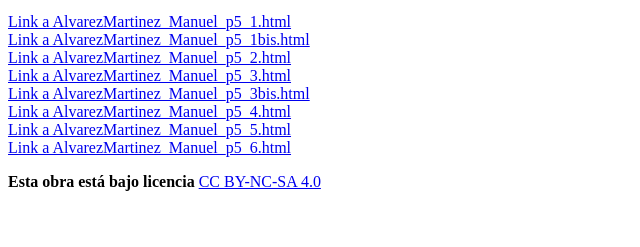
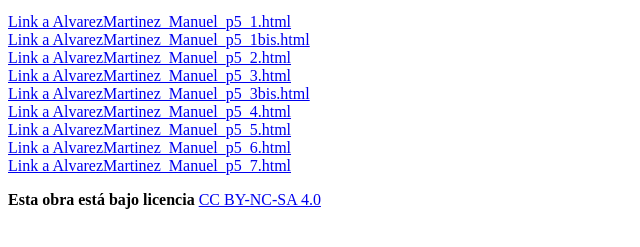
Before and after one commit to ManuelAlvarezMart/manuelalvarezmart.github.io, a plain HTML site: page index.html in a window 1280 px wide. Shown: the part 199-446 px from the top of the page, without its empty margins (0-640 px from the left). Drawn offline with Linux system fonts and the light colour scheme.

Commit message:
index.html

```diff
--- a/index.html
+++ b/index.html
@@ -24,6 +24,7 @@
                  <a href="ejercicios_p5js/AlvarezMartinez_Manuel_p5_4.html"> Link a AlvarezMartinez_Manuel_p5_4.html </a> <br>
                  <a href="ejercicios_p5js/AlvarezMartinez_Manuel_p5_5.html">  Link a AlvarezMartinez_Manuel_p5_5.html </a> <br>
                  <a href="ejercicios_p5js/AlvarezMartinez_Manuel_p5_6.html"> Link a AlvarezMartinez_Manuel_p5_6.html </a> <br>
+                 <a href="ejercicios_p5js/AlvarezMartinez_Manuel_p5_7.html"> Link a AlvarezMartinez_Manuel_p5_7.html </a> <br>
 
 
             <p> <strong> Esta obra está bajo licencia </strong> <a href="https://creativecommons.org/licenses/by-nc-sa/4.0/?ref=chooser-v1"> CC BY-NC-SA 4.0 </a> </p>
```
